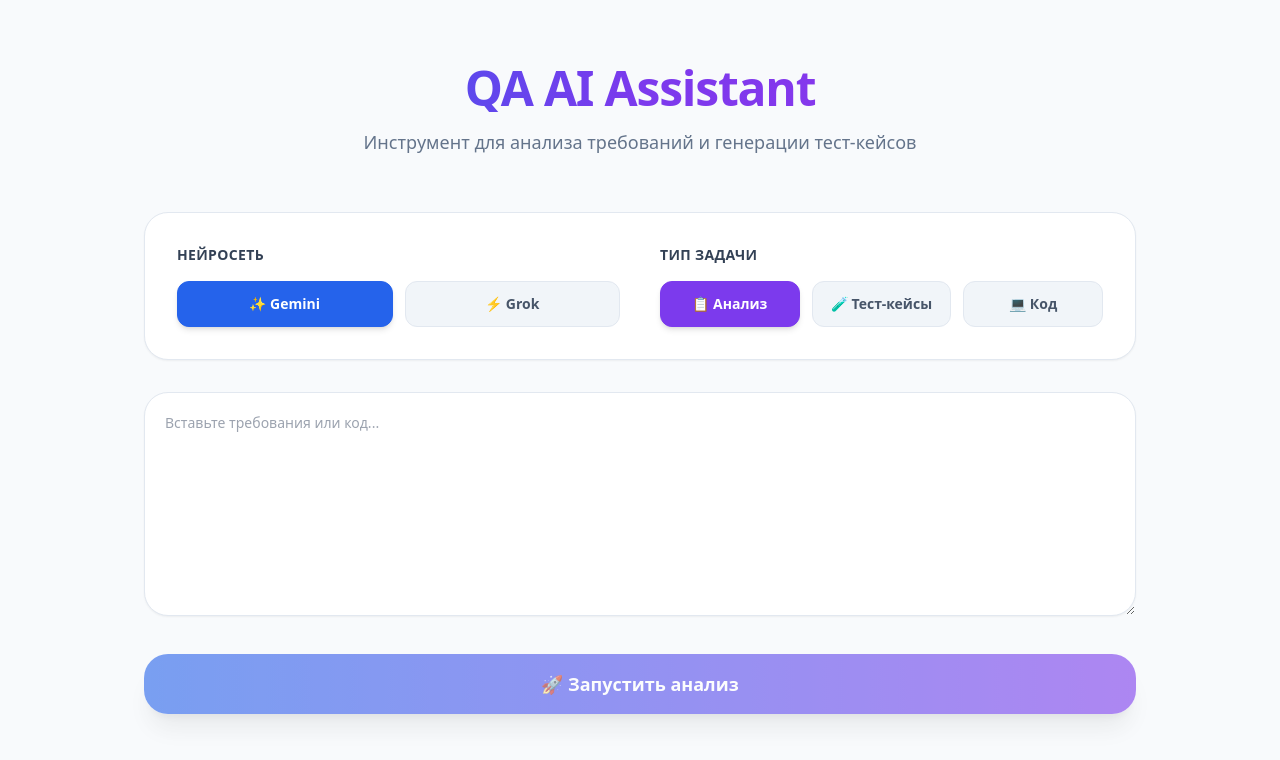
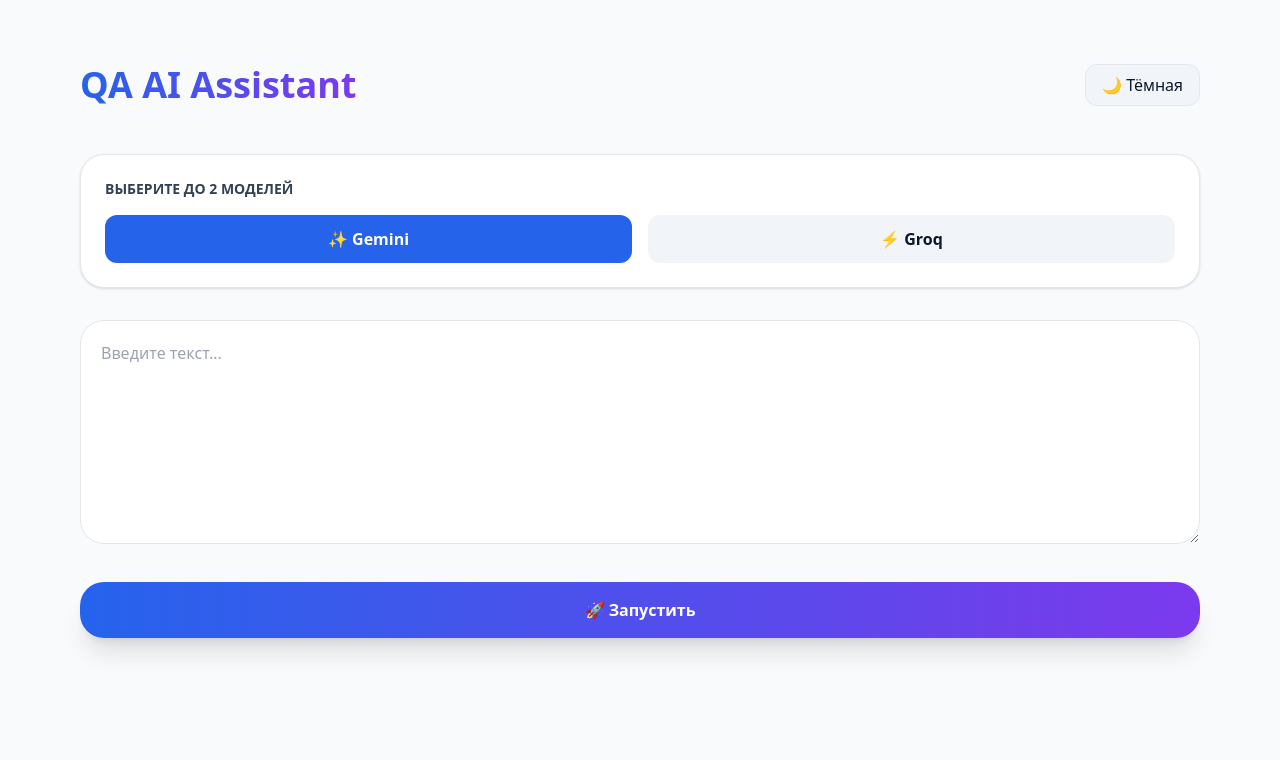
Before and after one commit to AlexeySaraev/QASite, a Next.js app: page / in a window 1280 px wide. Shown: the top 760 px of the page. Built offline with nearby package versions, Linux system fonts and the light colour scheme.

Commit message:
Update page.tsx

```diff
--- a/app/page.tsx
+++ b/app/page.tsx
@@ -1,22 +1,52 @@
 "use client";
 
-import { useState } from "react";
-import { X } from "lucide-react";
+import { useState, useEffect } from "react";
+import { X, Sun, Moon } from "lucide-react";
 
 export default function Home() {
   const [input, setInput] = useState("");
-  const [result, setResult] = useState("");
-  const [model, setModel] = useState("gemini");
+  const [results, setResults] = useState<{ model: string; result: string }[]>([]);
+  const [selectedModels, setSelectedModels] = useState<string[]>(["gemini"]);
   const [taskType, setTaskType] = useState("requirements");
   const [loading, setLoading] = useState(false);
+  const [darkMode, setDarkMode] = useState(false);
 
+  // ========================
+  // Theme toggle
+  // ========================
+  useEffect(() => {
+    if (darkMode) {
+      document.documentElement.classList.add("dark");
+    } else {
+      document.documentElement.classList.remove("dark");
+    }
+  }, [darkMode]);
+
+  // ========================
+  // Model selection
+  // ========================
+  const toggleModel = (model: string) => {
+    if (selectedModels.includes(model)) {
+      setSelectedModels(selectedModels.filter((m) => m !== model));
+    } else {
+      if (selectedModels.length < 2) {
+        setSelectedModels([...selectedModels, model]);
+      }
+    }
+  };
+
+  // ========================
+  // Analyze
+  // ========================
   const handleAnalyze = async () => {
-    if (!input.trim()) return;
+    if (!input.trim() || selectedModels.length === 0) return;
 
     setLoading(true);
-    setResult("⏳ ИИ обрабатывает запрос...");
+    setResults([]);
 
     try {
+      const responses = await Promise.all(
+        selectedModels.map(async (model) => {
           const res = await fetch("/api/analyze", {
             method: "POST",
             headers: { "Content-Type": "application/json" },
@@ -25,120 +55,92 @@
 
           const data = await res.json();
 
-      if (data.error) {
-        setResult(`❌ Ошибка: ${data.error}`);
-      } else {
-        setResult(data.result);
-      }
+          return {
+            model,
+            result: data.error ? `❌ ${data.error}` : data.result,
+          };
+        })
+      );
+
+      setResults(responses);
     } catch {
-      setResult("❌ Произошла ошибка сети.");
+      setResults([{ model: "error", result: "Ошибка сети." }]);
     } finally {
       setLoading(false);
     }
   };
 
   return (
-    <main className="max-w-5xl mx-auto px-4 py-16">
+    <main className="max-w-6xl mx-auto px-4 py-16 dark:bg-slate-900 min-h-screen transition-colors">
 
-      {/* Заголовок */}
-      <div className="text-center mb-14">
-        <h1 className="text-5xl font-extrabold tracking-tight mb-4 bg-gradient-to-r from-blue-600 via-violet-600 to-purple-600 text-transparent bg-clip-text">
+      {/* Header */}
+      <div className="flex justify-between items-center mb-12">
+        <h1 className="text-4xl font-extrabold bg-gradient-to-r from-blue-600 to-violet-600 bg-clip-text text-transparent">
           QA AI Assistant
         </h1>
-        <p className="text-lg text-slate-500">
-          Инструмент для анализа требований и генерации тест-кейсов
-        </p>
+
+        <button
+          onClick={() => setDarkMode(!darkMode)}
+          className="px-4 py-2 rounded-xl border bg-slate-100 dark:bg-slate-800 dark:text-white"
+        >
+          {darkMode ? "☀ Светлая" : "🌙 Тёмная"}
+        </button>
       </div>
 
-      {/* Блок настроек */}
-      <div className="bg-white rounded-3xl shadow-sm border border-slate-200 p-8 mb-8">
+      {/* Models */}
+      <div className="bg-white dark:bg-slate-800 rounded-3xl shadow p-6 mb-8 border dark:border-slate-700">
+        <h3 className="text-sm font-semibold mb-4 text-slate-700 dark:text-slate-300 uppercase">
+          Выберите до 2 моделей
+        </h3>
 
-        <div className="grid md:grid-cols-2 gap-10">
-
-          {/* Модель */}
-          <div>
-            <h3 className="text-sm font-semibold text-slate-700 mb-4 uppercase tracking-wide">
-              Нейросеть
-            </h3>
-            <div className="flex gap-3">
+        <div className="flex gap-4">
           {["gemini", "groq"].map((m) => (
             <button
               key={m}
-                  onClick={() => setModel(m)}
-                  className={`flex-1 py-3 rounded-xl text-sm font-semibold transition-all border ${
-                    model === m
-                      ? "bg-blue-600 text-white border-blue-600 shadow-md"
-                      : "bg-slate-100 text-slate-600 border-slate-200 hover:bg-slate-200"
+              onClick={() => toggleModel(m)}
+              className={`flex-1 py-3 rounded-xl font-semibold transition ${
+                selectedModels.includes(m)
+                  ? "bg-blue-600 text-white"
+                  : "bg-slate-100 dark:bg-slate-700 dark:text-white"
               }`}
             >
-                  {m === "gemini" ? "✨ Gemini" : "⚡ Grok"}
+              {m === "gemini" ? "✨ Gemini" : "⚡ Groq"}
             </button>
           ))}
         </div>
       </div>
 
-          {/* Тип задачи */}
-          <div>
-            <h3 className="text-sm font-semibold text-slate-700 mb-4 uppercase tracking-wide">
-              Тип задачи
-            </h3>
-            <div className="flex gap-3">
-              {[
-                { id: "requirements", label: "📋 Анализ" },
-                { id: "testcases", label: "🧪 Тест-кейсы" },
-                { id: "code", label: "💻 Код" },
-              ].map((tab) => (
+      {/* Input */}
+      <textarea
+        value={input}
+        onChange={(e) => setInput(e.target.value)}
+        placeholder="Введите текст..."
+        className="w-full h-56 p-5 rounded-3xl border bg-white dark:bg-slate-800 dark:text-white dark:border-slate-700 mb-8 resize-y"
+      />
+
+      {/* Run */}
       <button
-                  key={tab.id}
-                  onClick={() => setTaskType(tab.id)}
-                  className={`flex-1 py-3 rounded-xl text-sm font-semibold transition-all border ${
-                    taskType === tab.id
-                      ? "bg-violet-600 text-white border-violet-600 shadow-md"
-                      : "bg-slate-100 text-slate-600 border-slate-200 hover:bg-slate-200"
-                  }`}
+        onClick={handleAnalyze}
+        disabled={loading}
+        className="w-full py-4 rounded-3xl bg-gradient-to-r from-blue-600 to-violet-600 text-white font-bold shadow-xl mb-10"
       >
-                  {tab.label}
+        {loading ? "Анализ..." : "🚀 Запустить"}
       </button>
+
+      {/* Results */}
+      <div className="grid md:grid-cols-2 gap-6">
+        {results.map((r, index) => (
+          <div
+            key={index}
+            className="bg-white dark:bg-slate-800 rounded-3xl p-6 border dark:border-slate-700 whitespace-pre-wrap text-sm"
+          >
+            <h4 className="font-bold mb-3">
+              {r.model === "gemini" ? "✨ Gemini" : "⚡ Groq"}
+            </h4>
+            {r.result}
+          </div>
         ))}
       </div>
-          </div>
-        </div>
-      </div>
-
-      {/* Поле ввода */}
-      <div className="relative mb-8">
-        <textarea
-          placeholder="Вставьте требования или код..."
-          className="w-full h-56 p-5 pr-14 bg-white border border-slate-200 rounded-3xl shadow-sm focus:outline-none focus:ring-2 focus:ring-blue-500 resize-y text-sm"
-          value={input}
-          onChange={(e) => setInput(e.target.value)}
-        />
-
-        {input && (
-          <button
-            onClick={() => setInput("")}
-            className="absolute top-4 right-4 bg-slate-100 hover:bg-slate-200 p-2 rounded-full transition"
-          >
-            <X size={18} />
-          </button>
-        )}
-      </div>
-
-      {/* Кнопка запуска */}
-      <button
-        onClick={handleAnalyze}
-        disabled={loading || !input.trim()}
-        className="w-full py-4 rounded-3xl text-lg font-bold bg-gradient-to-r from-blue-600 to-violet-600 hover:from-blue-700 hover:to-violet-700 text-white shadow-xl transition-all disabled:opacity-60"
-      >
-        {loading ? "Анализирую..." : "🚀 Запустить анализ"}
-      </button>
-
-      {/* Результат */}
-      {result && (
-        <div className="mt-10 bg-white rounded-3xl shadow-sm border border-slate-200 p-8 whitespace-pre-wrap text-sm leading-relaxed">
-          {result}
-        </div>
-      )}
     </main>
   );
 }
```
Lines whose indentation alone changed are shown as unchanged.
